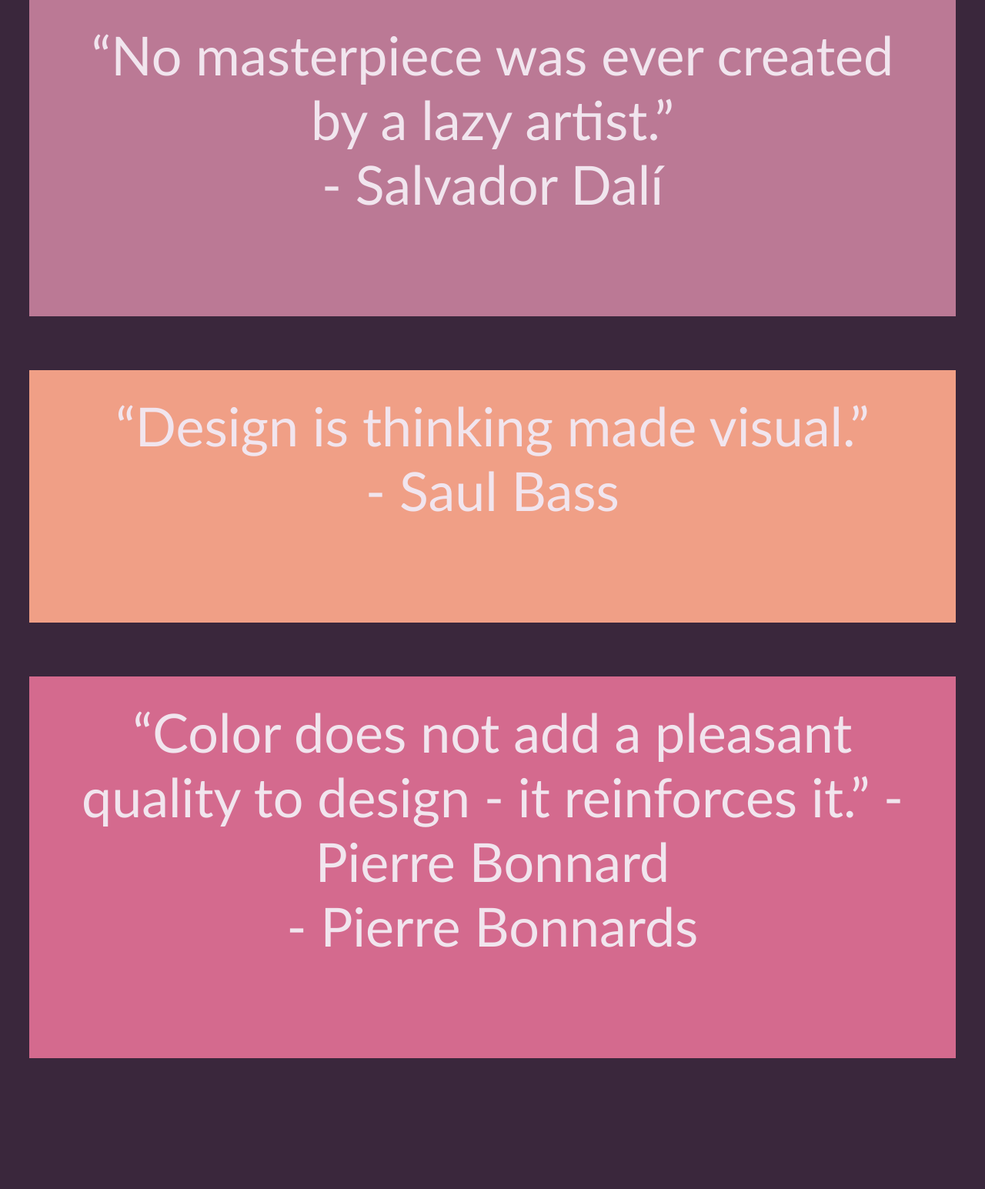
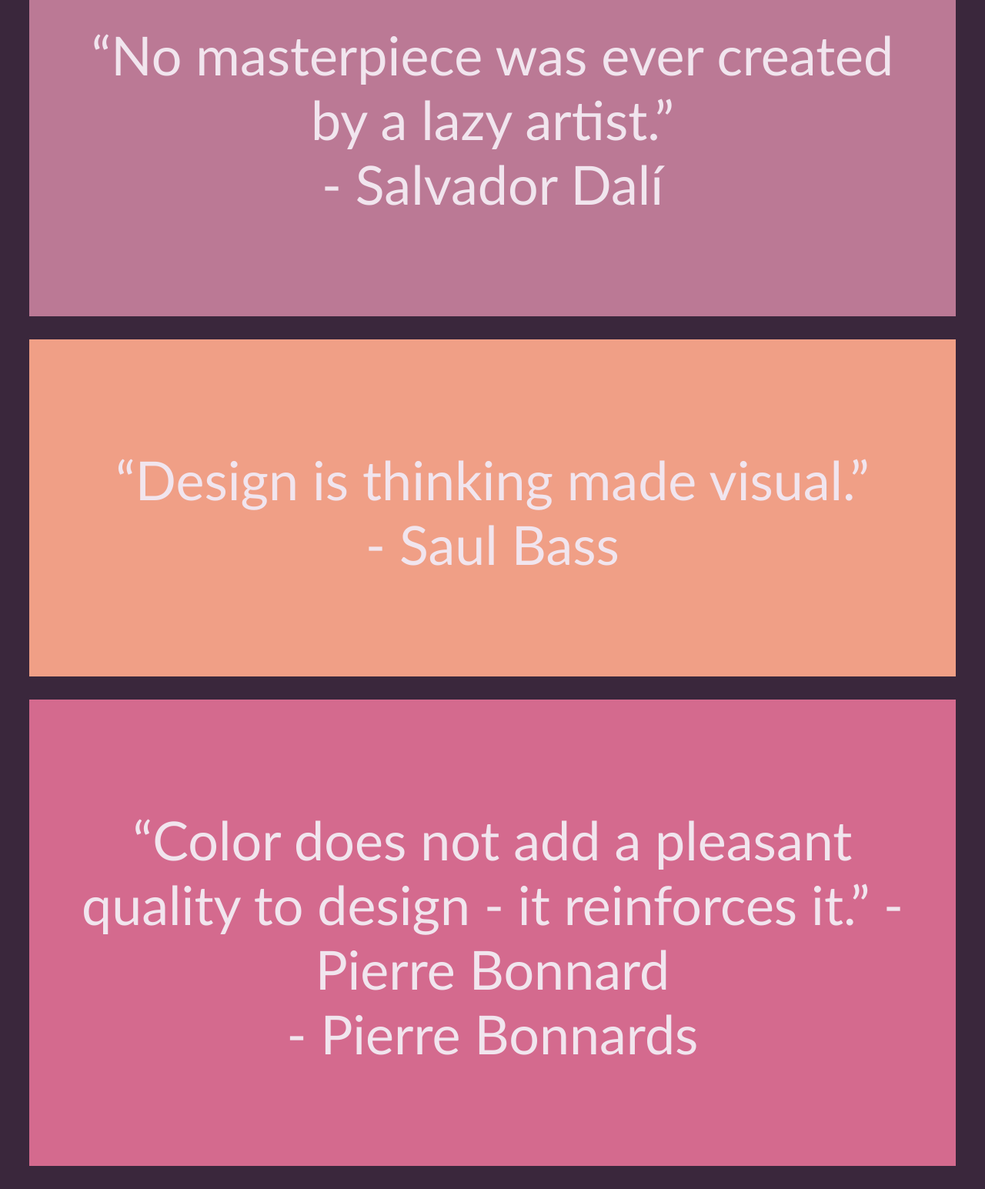
Before and after one commit to Sumayyabb/dog, a PHP site: page / in a window 1280 px wide. Shown: the part 616-2161 px from the top of the page at 77% size. Before the commit the page ends 1991 px from the top, so only its background shows below. Run offline with PHP 8.4, Linux system fonts and the light colour scheme.

Commit message:
Update style.css

```diff
--- a/style.css
+++ b/style.css
@@ -98,7 +98,7 @@
 }
 .diff{
     margin: 30px;
-    padding: 40x;
+    padding: 40px;
     margin-bottom: 30px;
     padding-bottom: 30px;
     padding-left: 30px;
@@ -111,7 +111,7 @@
 }
 .intro{
     margin: 30px;
-    padding: 40x;
+    padding: 40px;
     margin-bottom: 30px;
     padding-bottom: 30px;
     padding-left: 30px;
@@ -124,7 +124,7 @@
 }
 .introlp{
     margin: 30px;
-    padding: 40x;
+    padding: 40px;
     margin-bottom: 30px;
     padding-bottom: 30px;
     padding-left: 30px;
@@ -138,7 +138,7 @@
 }
 .introlpx{
     margin: 30px;
-    padding: 40x;
+    padding: 40px;
     margin-bottom: 30px;
     padding-bottom: 30px;
     padding-left: 30px;
@@ -159,7 +159,7 @@
 }
 .con{
     margin: 30px;
-    padding: 40x;
+    padding: 40px;
     margin-bottom: 30px;
     padding-bottom: 30px;
     padding-left: 30px;
```
